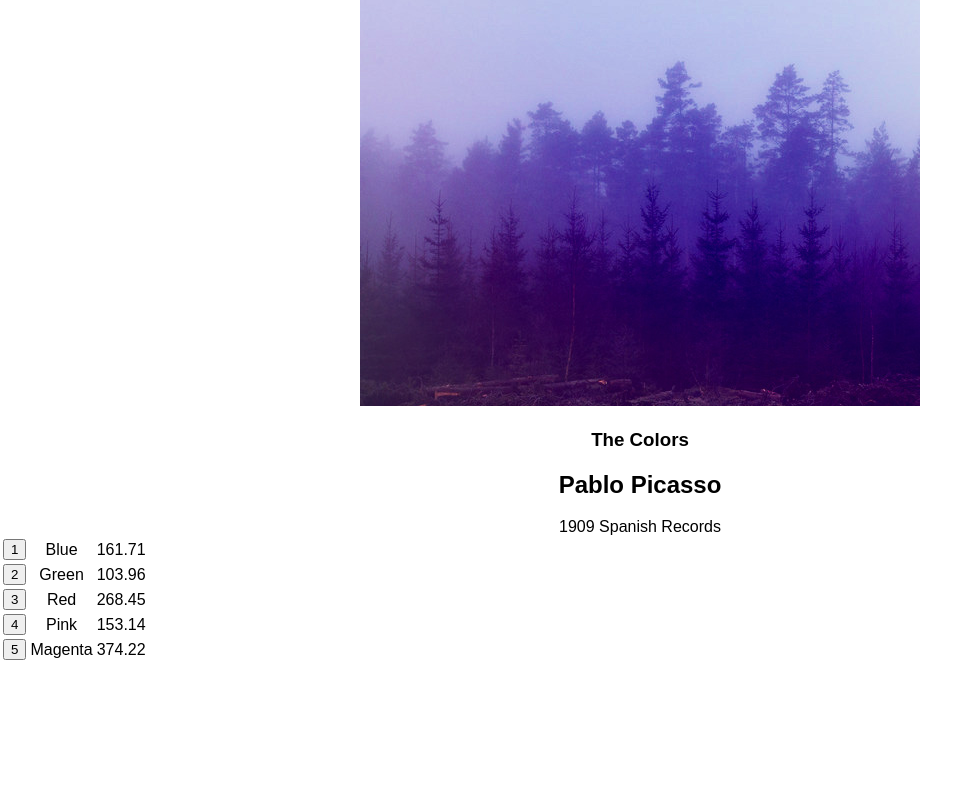
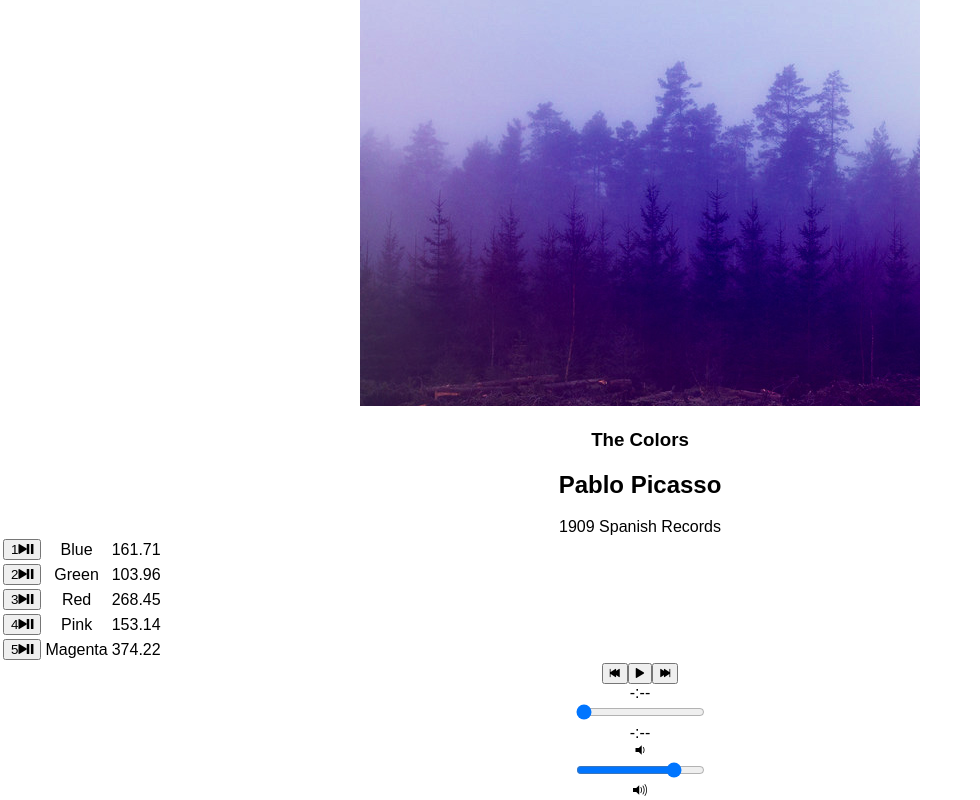
Before and after one commit to rileyradoll/bloc-jams-react, a React (Create React App) app: page /album/the-colors in a window 1280 px wide. Shown: the part 252-1052 px from the top of the page, without its empty margins (0-980 px from the left). Before the commit the page ends 915 px from the top, so only its background shows below. Built offline with nearby package versions, Linux system fonts and the light colour scheme.

Commit message:
Checkpoint 8 playerbar buttons: completed

```diff
--- a/public/index.html
+++ b/public/index.html
@@ -19,7 +19,7 @@
       work correctly both with client-side routing and a non-root public URL.
       Learn how to configure a non-root public URL by running `npm run build`.
     -->
-    <link rel="icons" href="http://code.ionicframework.com/ionicons/2.0.1/css/ionicons.min.css">
+    <link rel="stylesheet" href="http://code.ionicframework.com/ionicons/2.0.1/css/ionicons.min.css">
     <title>React App</title>
   </head>
   <body>
--- a/src/components/Album.js
+++ b/src/components/Album.js
@@ -1,5 +1,6 @@
 import React, { Component } from 'react';
 import albumData from './../data/albums';
+import PlayerBar from './PlayerBar';
 
 class Album extends Component {
   constructor(props) {
@@ -26,11 +27,11 @@ class Album extends Component {
 
   pause() {
     this.audioElement.pause();
-    this.setState({ isplaying: false });
+    this.setState({ isPlaying: false });
   }
 
   setSong(song) {
-    this.audioElement.src =song.audioSrc;
+    this.audioElement.src = song.audioSrc;
     this.setState({ currentSong: song });
   }
 
@@ -42,6 +43,14 @@ class Album extends Component {
       if (!isSameSong) { this.setSong(song); }
       this.play();
     }
+  }
+
+  handlePrevClick() {
+    const currentIndex = this.state.album.songs.findIndex(song => this.state.currentSong === song);
+    const newIndex = Math.max(0, currentIndex - 1);
+    const newSong = this.state.album.songs[newIndex];
+    this.setSong(newSong);
+    this.play(newSong);
   }
 
   render() {
@@ -66,7 +75,7 @@ class Album extends Component {
               <tr className="song" key={index} onClick={() => this.handleSongClick(song)} >
                 <td className="song-actions">
                   <button>
-                    <span className="song-Number">{index+1}</span>
+                    <span className="song-number">{index+1}</span>
                     <span className="ion-play"></span>
                     <span className="ion-pause"></span>
                   </button>
@@ -77,6 +86,12 @@ class Album extends Component {
             )}
           </tbody>
         </table>
+        <PlayerBar
+          isPlaying={this.state.isPlaying}
+          currentSong={this.state.currentSong}
+          handleSongClick={() => this.handleSongClick(this.state.currentSong)}
+          handlePrevClick={() => this.handlePrevClick()}
+        />
       </section>
     );
   }
--- /dev/null
+++ b/src/components/PlayerBar.js
@@ -0,0 +1,33 @@
+import React, { Component } from 'react';
+
+class PlayerBar extends Component {
+  render() {
+    return (
+      <section className="player-bar">
+        <section id="buttons">
+          <button id="previous" onClick={this.props.handlePrevClick}>
+            <span className="ion-skip-backward"></span>
+          </button>
+          <button id="play-pause" onClick={this.props.handleSongClick} >
+            <span className={this.props.isPlaying ? 'ion-pause' : 'ion-play'}></span>
+          </button>
+          <button id="next">
+            <span className="ion-skip-forward"></span>
+          </button>
+        </section>
+        <section id="time-control">
+          <div className="current-time">-:--</div>
+          <input type="range" className="seek-bar" defaultValue="0" />
+          <div className="total-time">-:--</div>
+        </section>
+        <section id="volume-control">
+          <div className="icon ion-volume-low"></div>
+          <input type="range" className="seek-bar"  defaultValue="80"/>
+          <div className="icon ion-volume-high"></div>
+        </section>
+      </section>
+    );
+  }
+}
+
+export default PlayerBar;
```
